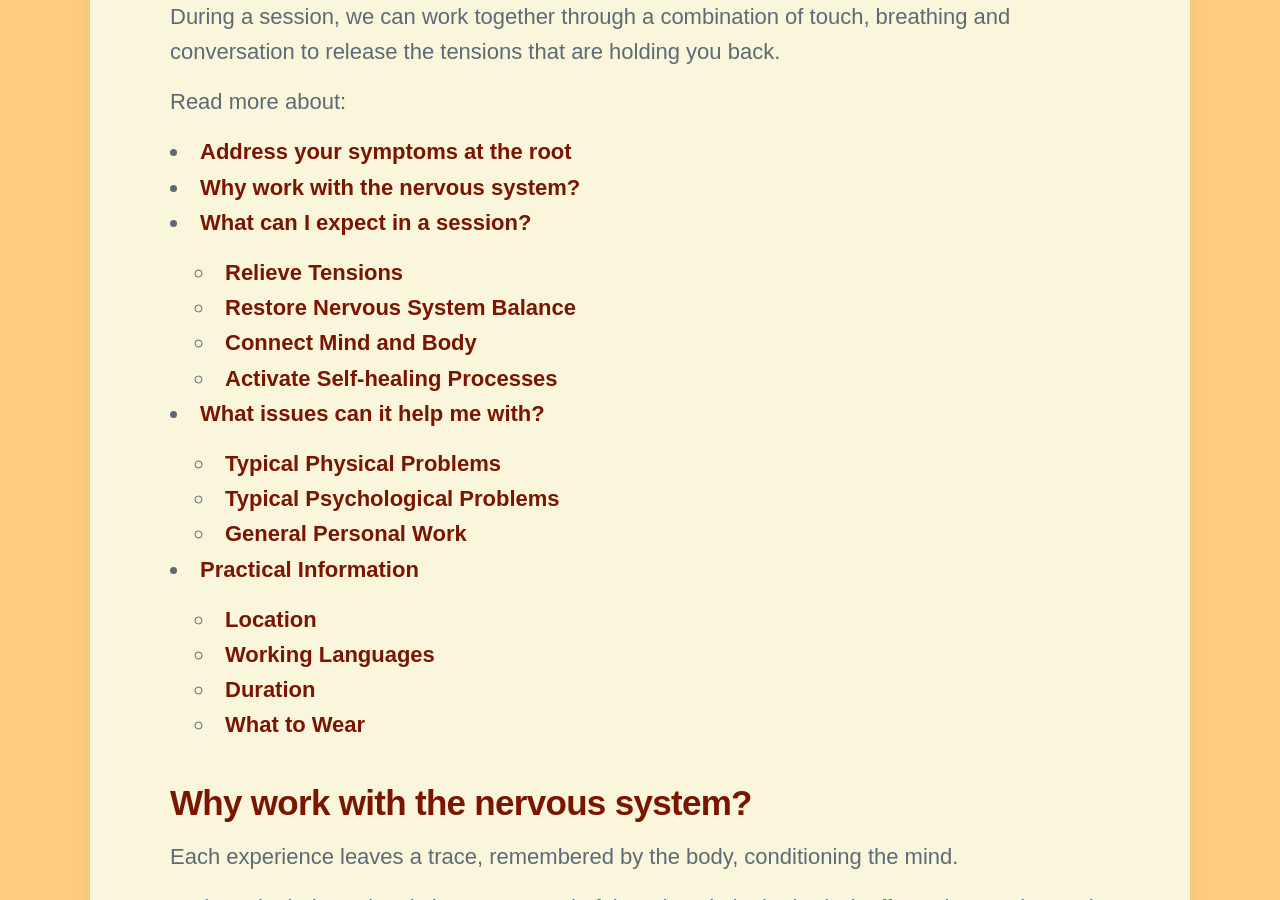
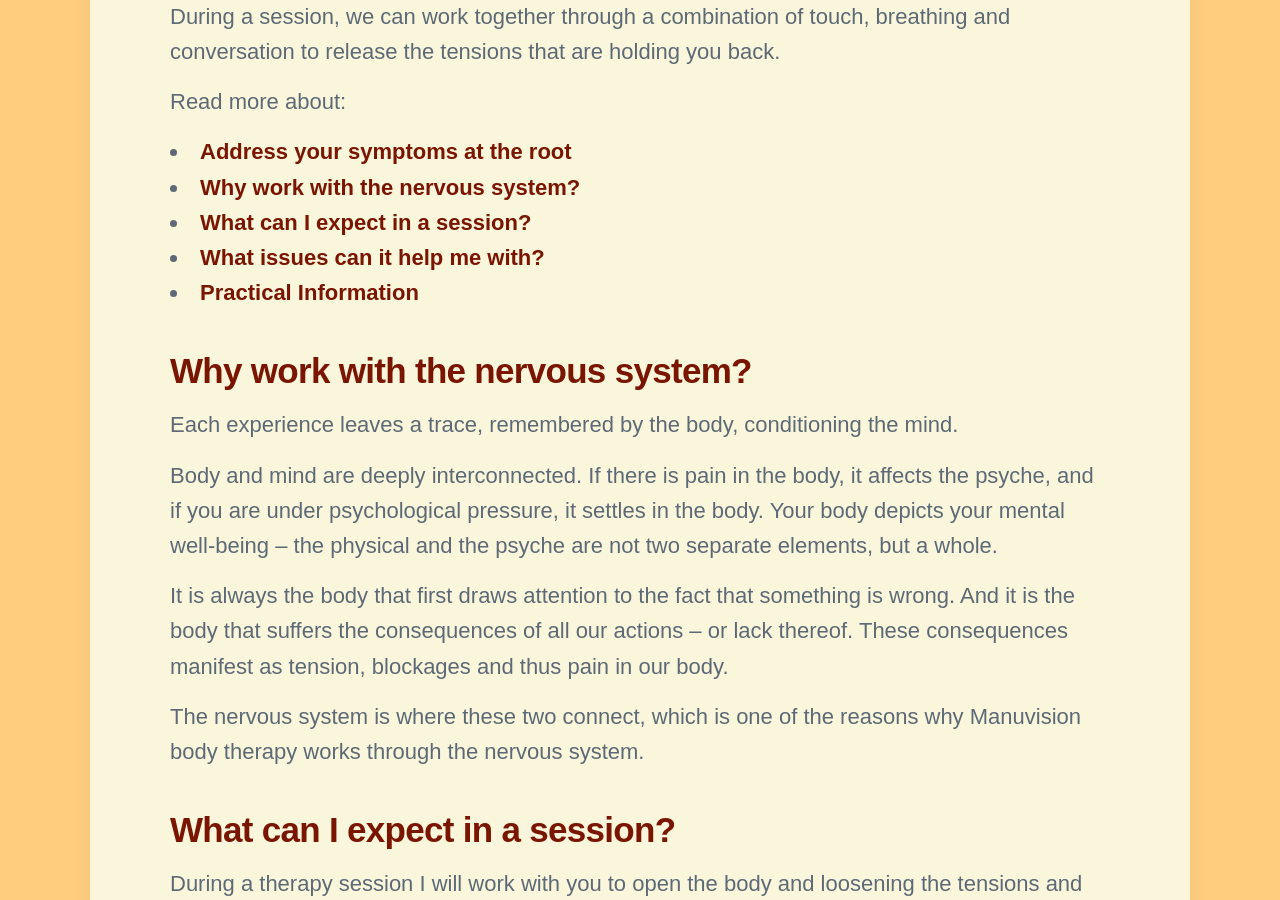
Before and after one commit to threekeytherapy/threekeytherapy.com, a Jekyll site: the page built from _projects/bodytherapy.md, in a window 1280 px wide and 900 px high, scrolled down 861 px. Built offline with Jekyll 4.4.1, drawn with Linux system fonts in a browser that asks for light colours; nearby versions of some CDN libraries; some web fonts are replaced.

Commit message:
removes subheading from table

```diff
--- a/_projects/bodytherapy.md
+++ b/_projects/bodytherapy.md
@@ -21,19 +21,8 @@ Read more about:
 - [Address your symptoms at the root](#address-your-symptoms-at-the-root)
 - [Why work with the nervous system?](#why-work-with-the-nervous-system)
 - [What can I expect in a session?](#what-can-i-expect-in-a-session)
-  - [Relieve Tensions](#relieve-tensions)
-  - [Restore Nervous System Balance](#restore-nervous-system-balance)
-  - [Connect Mind and Body](#connect-mind-and-body)
-  - [Activate Self-healing Processes](#activate-self-healing-processes)
 - [What issues can it help me with?](#what-issues-can-it-help-me-with)
-  - [Typical Physical Problems](#typical-physical-problems)
-  - [Typical Psychological Problems](#typical-psychological-problems)
-  - [General Personal Work](#general-personal-work)
 - [Practical Information](#practical-information)
-  - [Location](#location)
-  - [Working Languages](#working-languages)
-  - [Duration](#duration)
-  - [What to Wear](#what-to-wear)
 
 ## Why work with the nervous system?
 
```
